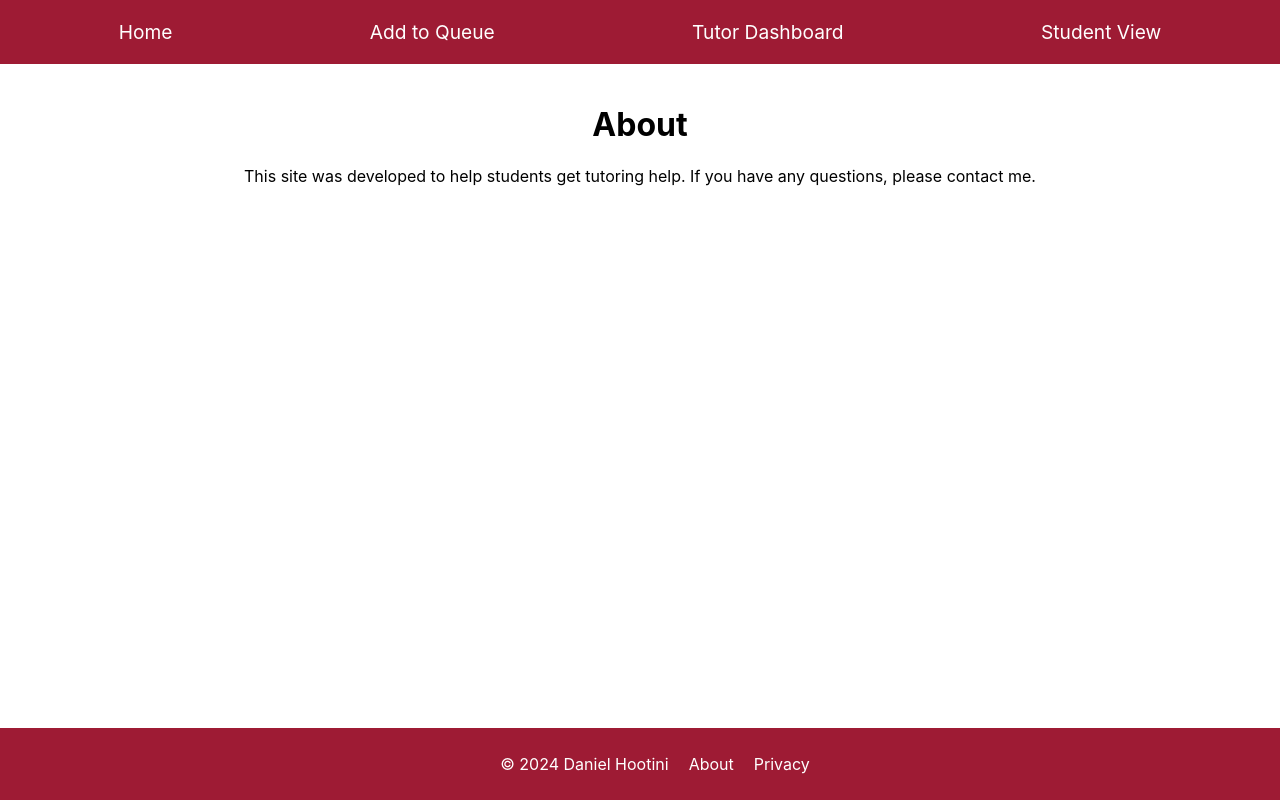
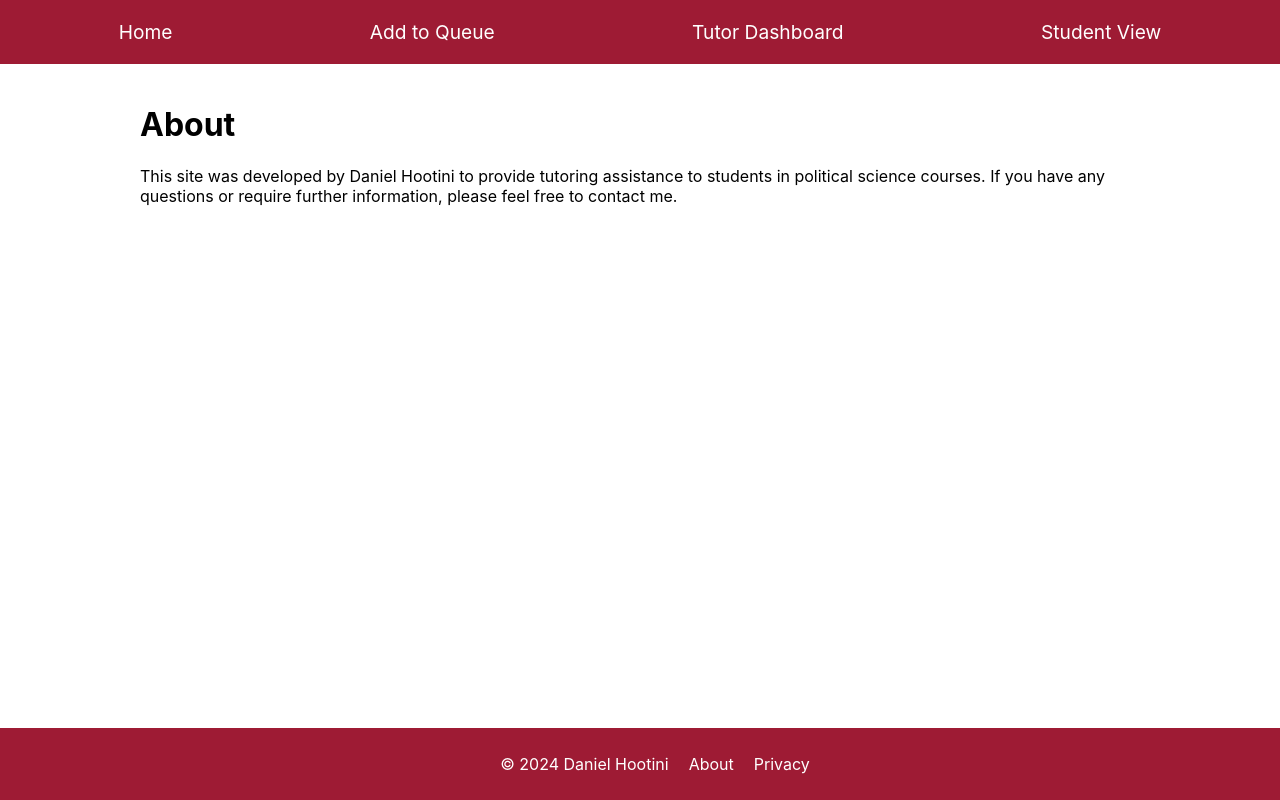
Before and after one commit to DanielH987/tutoring-queue, a React (Create React App) app: page /about in a window 1280 px wide. Built offline with nearby package versions, Linux system fonts and the light colour scheme.

Commit message:
style: Update About component with more detailed information

```diff
--- a/src/components/About.js
+++ b/src/components/About.js
@@ -4,14 +4,16 @@ function About() {
   return (
     <div style={contentStyle}>
       <h1>About</h1>
-      <p>This site was developed to help students get tutoring help. If you have any questions, please contact me.</p>
+      <p>This site was developed by Daniel Hootini to provide tutoring assistance to students in political science courses. If you have any questions or require further information, please feel free to contact me.</p>
     </div>
   );
 }
 
 const contentStyle = {
   padding: '20px',
-  textAlign: 'center',
+  textAlign: 'left',
+  margin: '0 auto',
+  maxWidth: '1000px',
 };
 
 export default About;
```
